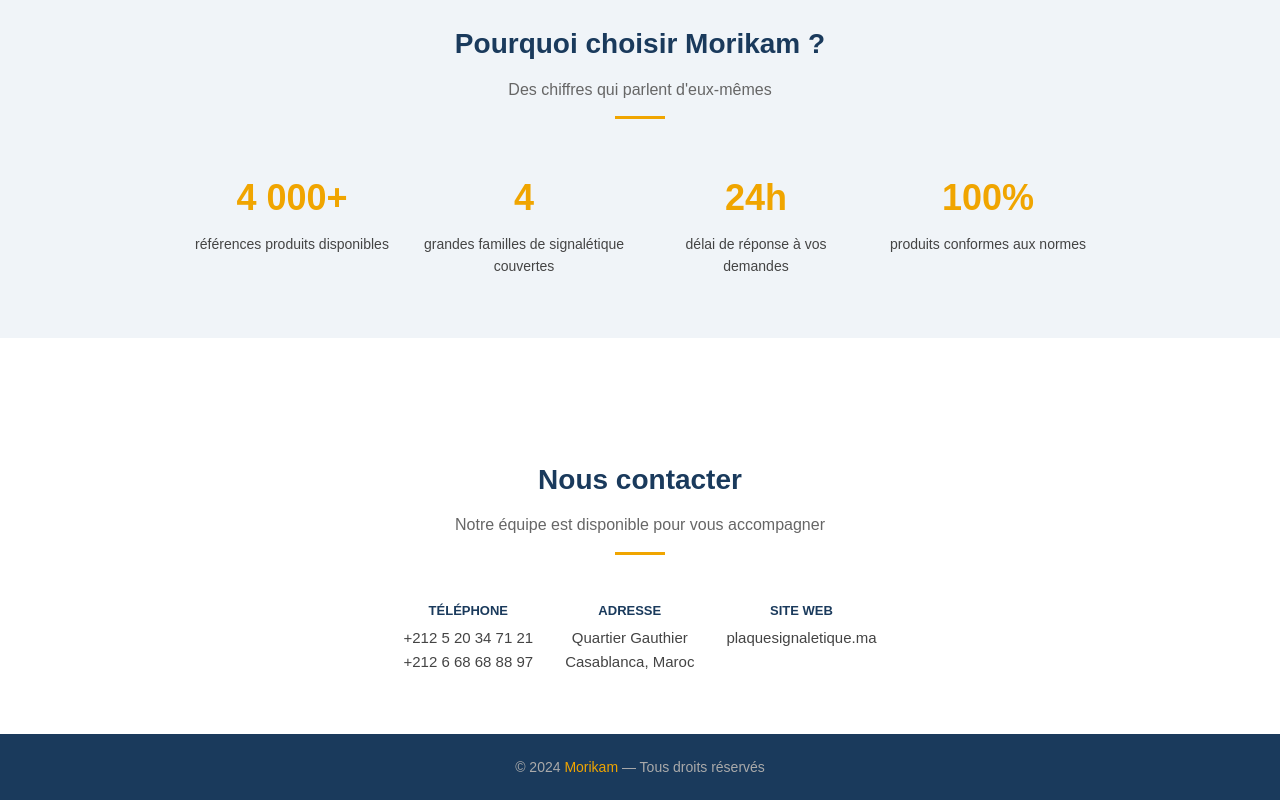
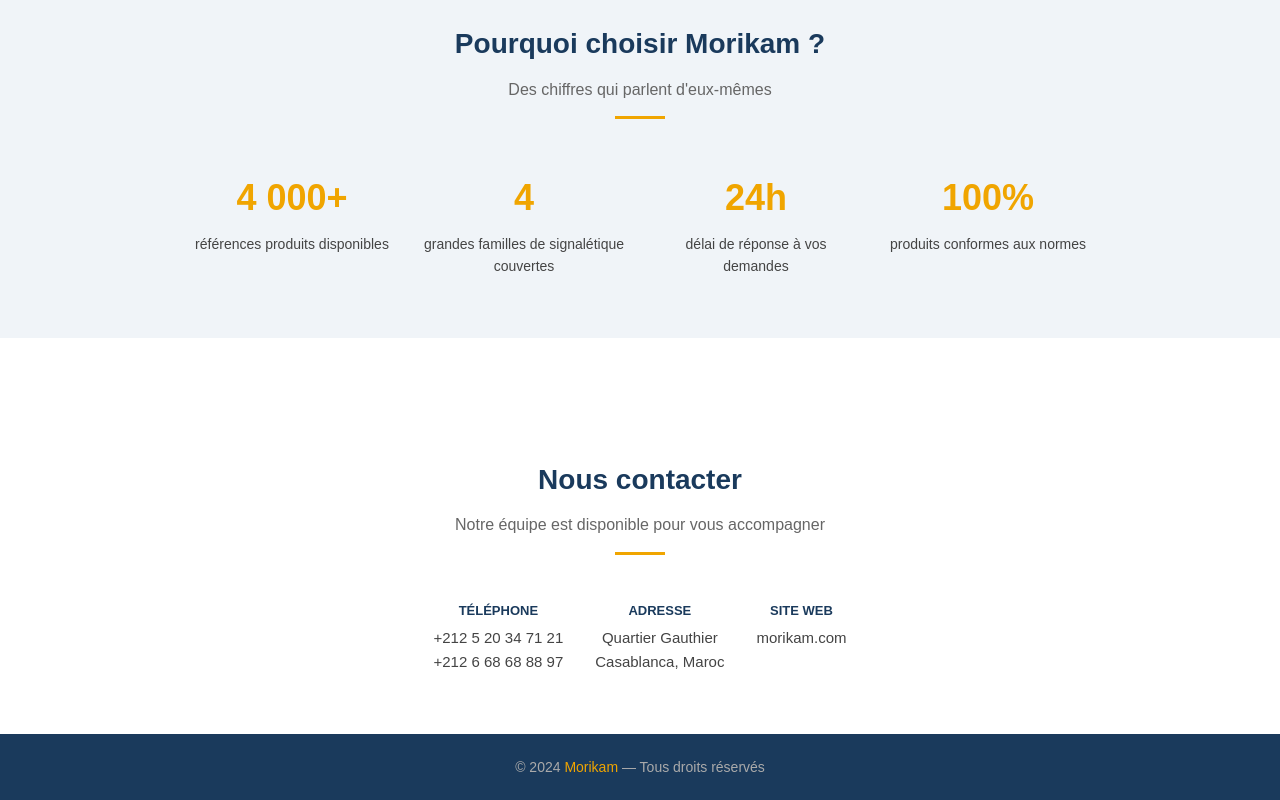
Before and after one commit to mohamed4agd/morikam-site, a plain HTML site: page index.html in a window 1280 px wide. Shown: the part 1151-1951 px from the top of the page. Drawn offline with Linux system fonts and the light colour scheme.

Commit message:
Update index.html

```diff
--- a/index.html
+++ b/index.html
@@ -251,7 +251,7 @@
       </div>
       <div class="contact-item">
         <strong>Site web</strong>
-        plaquesignaletique.ma
+        morikam.com
       </div>
     </div>
   </section>
```
